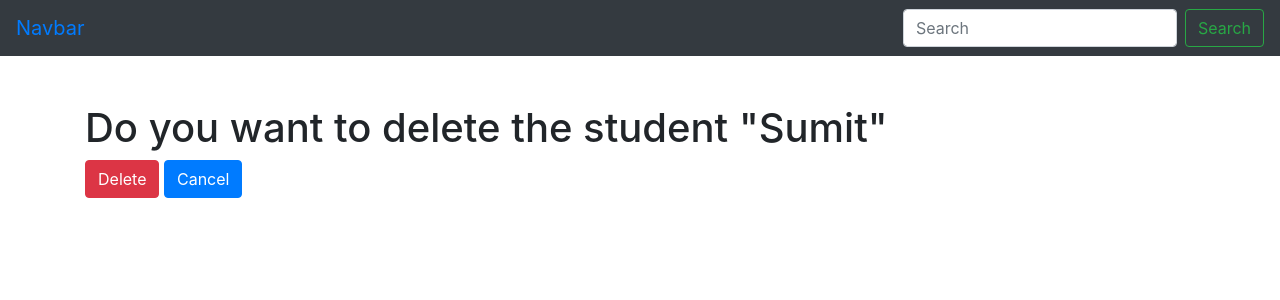
After one commit to sumit2312/Student_list, a Django app: page /list/1/delete/ in a window 1280 px wide. The commit adds this page. Shown: the top 300 px of the page. Run offline with Django 3.2, Linux system fonts and the light colour scheme; data comes from the database, SQL or seed files in the repository; both versions use the stored data as it was after the commit; some libraries are stand-ins or nearby versions.

Commit message:
Added CRUD

```diff
--- a/app/models.py
+++ b/app/models.py
@@ -5,10 +5,11 @@ class Students(models.Model):
     name = models.CharField(blank=False, max_length=50)
     school = models.CharField(blank=False, max_length=50)
     std = models.IntegerField(blank=False)
-    roll_no = models.IntegerField(blank=True)
+    roll_no = models.IntegerField(blank=False)
 
     def __str__(self):
         return self.name
 
-    # def get_absolute_url(self):
-    #     return reverse("Students:Students", kwargs={"pk": self.pk})
+    # IN the reverse put the name of url ans id is same as id passes on the url
+    def get_absolute_url(self):
+        return reverse("dynamic_view", kwargs={"id": self.id}) #f"/list/{self.id}"
--- a/app/views.py
+++ b/app/views.py
@@ -1,4 +1,4 @@
-from django.shortcuts import render
+from django.shortcuts import render,get_object_or_404,redirect
 from django.http import HttpResponse,HttpResponseRedirect
 from app.forms import StudentsForm
 from app.models import Students
@@ -25,3 +25,21 @@ def list(request):
         'obj_list': cxt
     }
     return render(request,'app/list.html',context)
+
+def dynamic_view(request, id):
+    # obj = Students.objects.get(id=id)
+    obj = get_object_or_404(Students,id=id)
+    context={
+        "object":obj
+    }
+    return render(request,'app/student_detail.html',context)
+
+def student_delete(request, id):
+    obj = get_object_or_404(Students,id=id)
+    if request.method =="POST":
+        obj.delete()
+        return redirect('../../')
+    context={
+        "object":obj
+    }
+    return render(request,'app/student_delete.html',context)
--- a/project/urls.py
+++ b/project/urls.py
@@ -21,5 +21,7 @@ urlpatterns = [
     path('admin/', admin.site.urls),
     path('',views.index,name='index'),
     path('users/',views.Users,name='users'),
-    path('list',views.list,name='list')
+    path('list/',views.list,name='list'),
+    path("list/<int:id>/", views.dynamic_view, name="dynamic_view"),
+    path("list/<int:id>/delete/", views.student_delete, name="delete")
 ]
--- a/templates/app/base.html
+++ b/templates/app/base.html
@@ -13,9 +13,9 @@
   <body>
       <nav class="navbar navbar-dark bg-dark" >
         <a class="navbar-brand text-primary" href="{% url 'index' %}">Navbar</a>
-        <form class="form-inline">
-          <input class="form-control mr-sm-2" type="search" placeholder="Search" aria-label="Search">
-          <button class="btn btn-outline-success my-2 my-sm-0" type="submit">Search</button>
+        <form class="form-inline" action='http://www.google.com/search' method='GET'>
+          <input class="form-control mr-sm-2" name='q' type="search" placeholder="Search" aria-label="Search">
+          <button class="btn btn-outline-success my-2 my-sm-0" type="submit" value="Save">Search</button>
         </form>
       </nav>
       <!-- =============== NAVBAR ENDS =====================-->
--- /dev/null
+++ b/templates/app/student_delete.html
@@ -0,0 +1,10 @@
+{% extends 'app/base.html' %}
+
+{% block content %}
+<form method="POST">
+{% csrf_token %}
+<h1>Do you want to delete the student "{{object.name}}"</h1>
+<button type="submit" class="btn btn-danger">Delete </button>
+<a class="btn btn-primary" href="{% url 'list' %}" role="button">Cancel</a>
+</form>
+{% endblock  %}
```
Also changed, not shown: templates/app/student_detail.html (added, +8 -0 lines), db.sqlite3.
